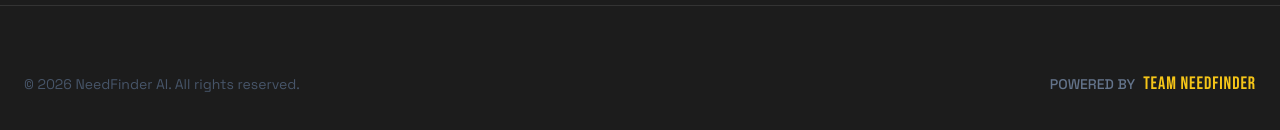
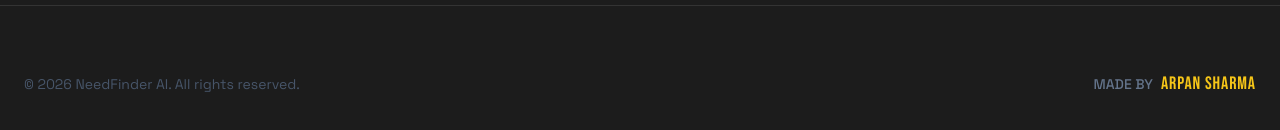
Before and after one commit to Arpansharma7/needfinder, a Next.js app: page / in a window 1280 px wide. Shown: the part 2846-2976 px from the top of the page. Built offline with nearby package versions, Linux system fonts and the light colour scheme; no server answers.

Commit message:
Update AI searches and footer text

```diff
--- a/src/app/page.tsx
+++ b/src/app/page.tsx
@@ -136,7 +136,7 @@ export default function Home() {
             <div className="mb-8"><span className="text-4xl font-black headline-font">₹0</span><span className="text-slate-500 ml-1">/mo</span></div>
             <ul className="space-y-4 mb-12 flex-grow">
               <li className="flex items-center gap-3 text-slate-300">
-                <Check className="text-primary w-4 h-4" /> 5 AI searches / week
+                <Check className="text-primary w-4 h-4" /> 10 AI searches / week
               </li>
               <li className="flex items-center gap-3 text-slate-300">
                 <Check className="text-primary w-4 h-4" /> Basic price comparison
@@ -204,7 +204,7 @@ export default function Home() {
         <div className="max-w-7xl mx-auto px-6 flex flex-col md:flex-row justify-between items-center gap-6">
           <p className="text-slate-600 text-sm">© 2026 NeedFinder AI. All rights reserved.</p>
           <div className="flex items-center gap-2 text-slate-500 text-sm font-medium">
-            POWERED BY <span className="text-primary headline-font text-lg tracking-widest">team NeedFinder</span>
+            MADE BY <span className="text-primary headline-font text-lg tracking-widest">ARPAN SHARMA</span>
           </div>
         </div>
       </footer>
```
